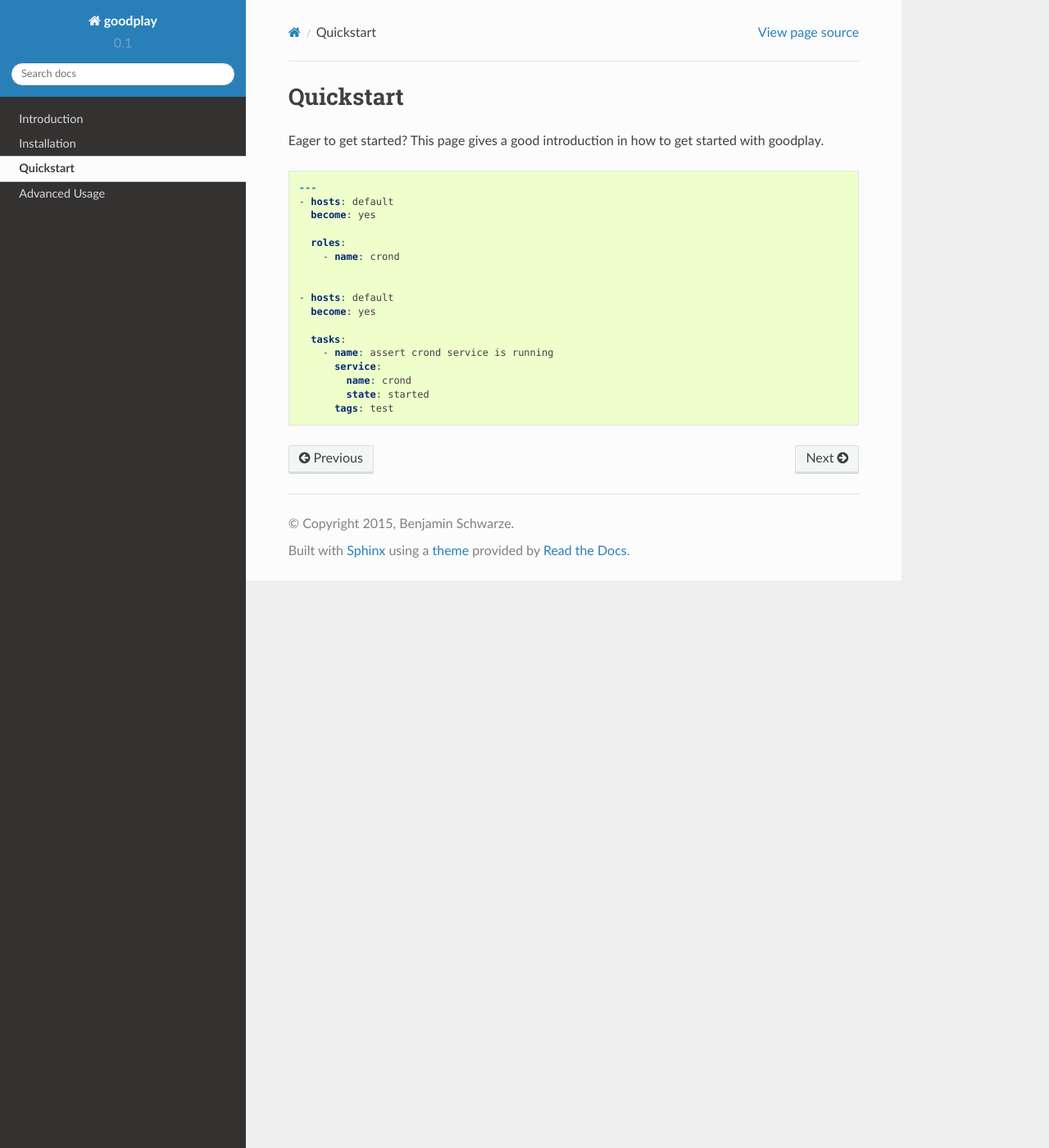
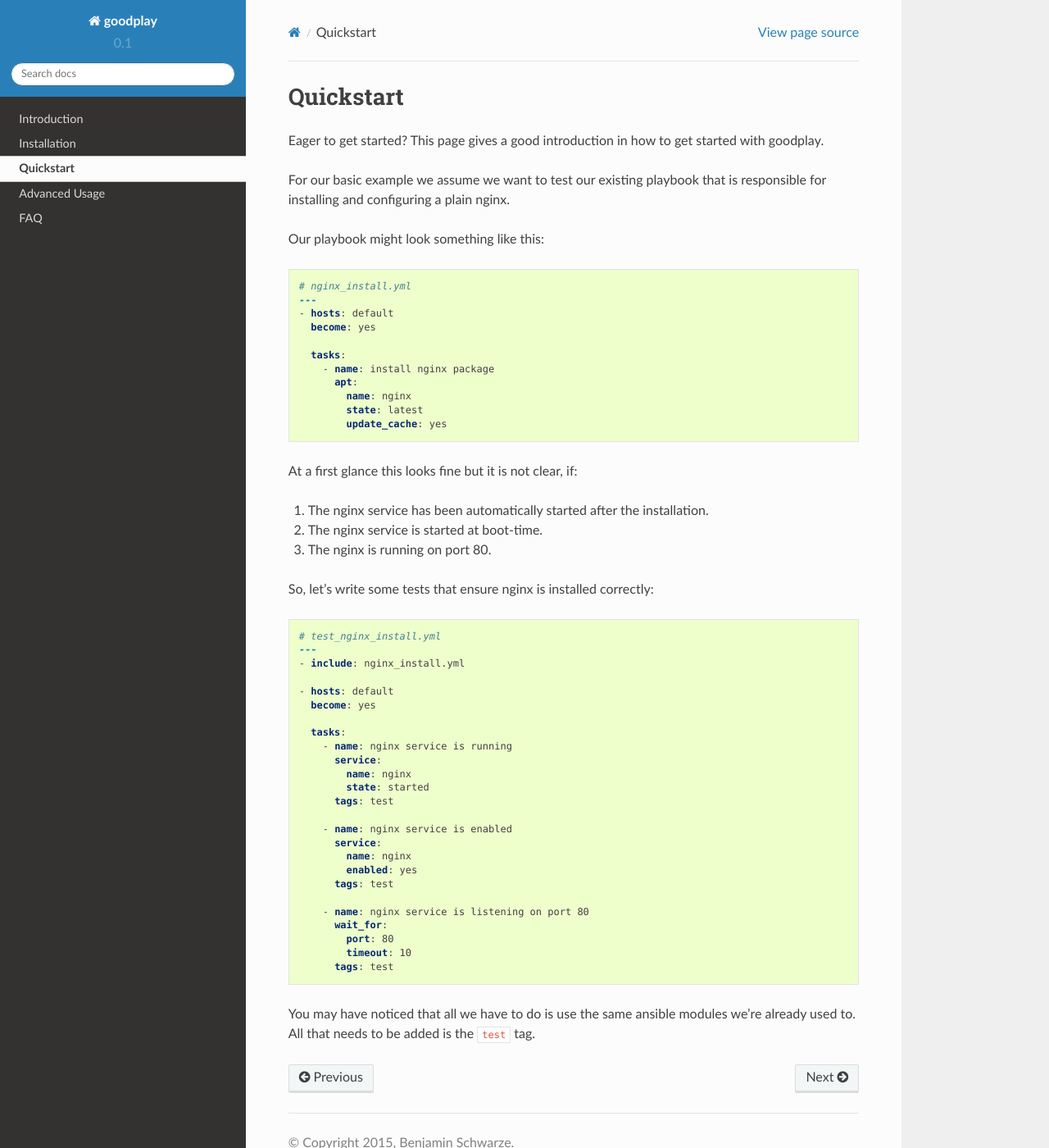
Before and after one commit to goodplay/goodplay, a Sphinx documentation site: the page built from docs/source/user/quickstart.rst, in a window 1280 px wide and 1400 px high. Shown: the whole window at 82% size. Built offline with Sphinx 7.4.7 and the Read the Docs theme 2.0.0, drawn with Linux system fonts in a browser that asks for light colours.

```diff
--- a/README.rst
+++ b/README.rst
@@ -19,7 +19,7 @@ To install goodplay, simply:
 Documentation
 -------------
 
-Documentation is available at https://goodplay.readthedocs.org/.
+Documentation is available at http://docs.goodplay.io/.
 
 
 .. |build-status| image:: https://img.shields.io/travis/benjixx/goodplay.svg
@@ -40,7 +40,7 @@ Documentation is available at https://goodplay.readthedocs.org/.
 .. |docs| image:: https://readthedocs.org/projects/goodplay/badge/?version=latest
     :alt: Documentation
     :scale: 100%
-    :target: https://goodplay.readthedocs.org/
+    :target: http://docs.goodplay.io/
 
 .. |download-stats| image:: https://img.shields.io/pypi/dm/goodplay.svg
     :alt: Download Stats
--- a/docs/source/index.rst
+++ b/docs/source/index.rst
@@ -21,3 +21,4 @@ instructions for digging deeper into what can be accomplished with goodplay.
    user/install
    user/quickstart
    user/advanced
+   user/faq
--- a/docs/source/user/quickstart.rst
+++ b/docs/source/user/quickstart.rst
@@ -6,22 +6,65 @@ Quickstart
 Eager to get started? This page gives a good introduction in how to get started
 with goodplay.
 
+For our basic example we assume we want to test our existing playbook
+that is responsible for installing and configuring a plain nginx.
+
+Our playbook might look something like this:
+
 .. code-block:: yaml
 
+   # nginx_install.yml
    ---
    - hosts: default
      become: yes
 
-     roles:
-       - name: crond
+     tasks:
+       - name: install nginx package
+         apt:
+           name: nginx
+           state: latest
+           update_cache: yes
 
+
+At a first glance this looks fine but it is not clear, if:
+
+1. The nginx service has been automatically started after the installation.
+
+2. The nginx service is started at boot-time.
+
+3. The nginx is running on port 80.
+
+
+So, let's write some tests that ensure nginx is installed correctly:
+
+
+.. code-block:: yaml
+
+   # test_nginx_install.yml
+   ---
+   - include: nginx_install.yml
 
    - hosts: default
      become: yes
 
      tasks:
-       - name: assert crond service is running
+       - name: nginx service is running
          service:
-           name: crond
+           name: nginx
            state: started
          tags: test
+
+       - name: nginx service is enabled
+         service:
+           name: nginx
+           enabled: yes
+         tags: test
+
+       - name: nginx service is listening on port 80
+         wait_for:
+           port: 80
+           timeout: 10
+         tags: test
+
+You may have noticed that all we have to do is use the same ansible modules
+we're already used to. All that needs to be added is the ``test`` tag.
```
Also changed, not shown: docs/source/user/faq.rst (added, +28 -0 lines).
